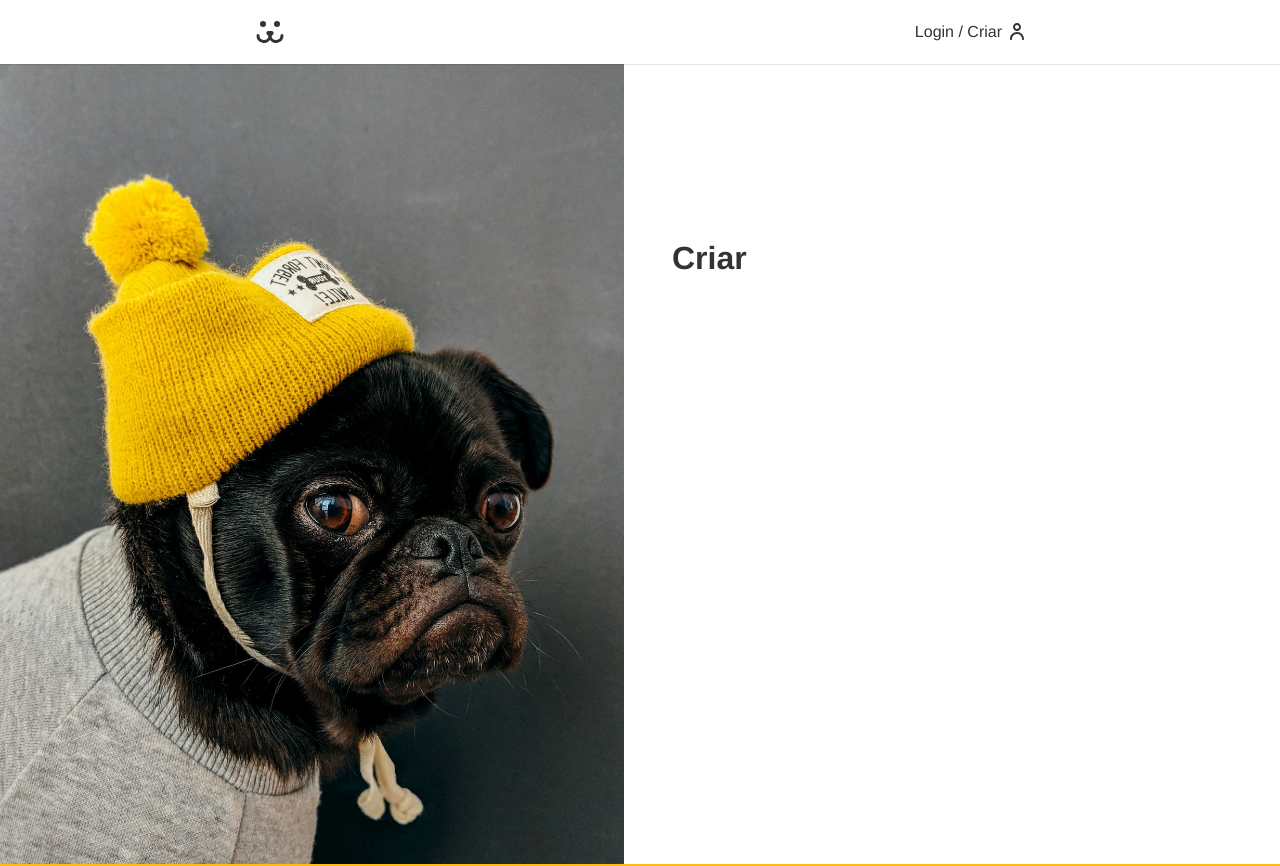
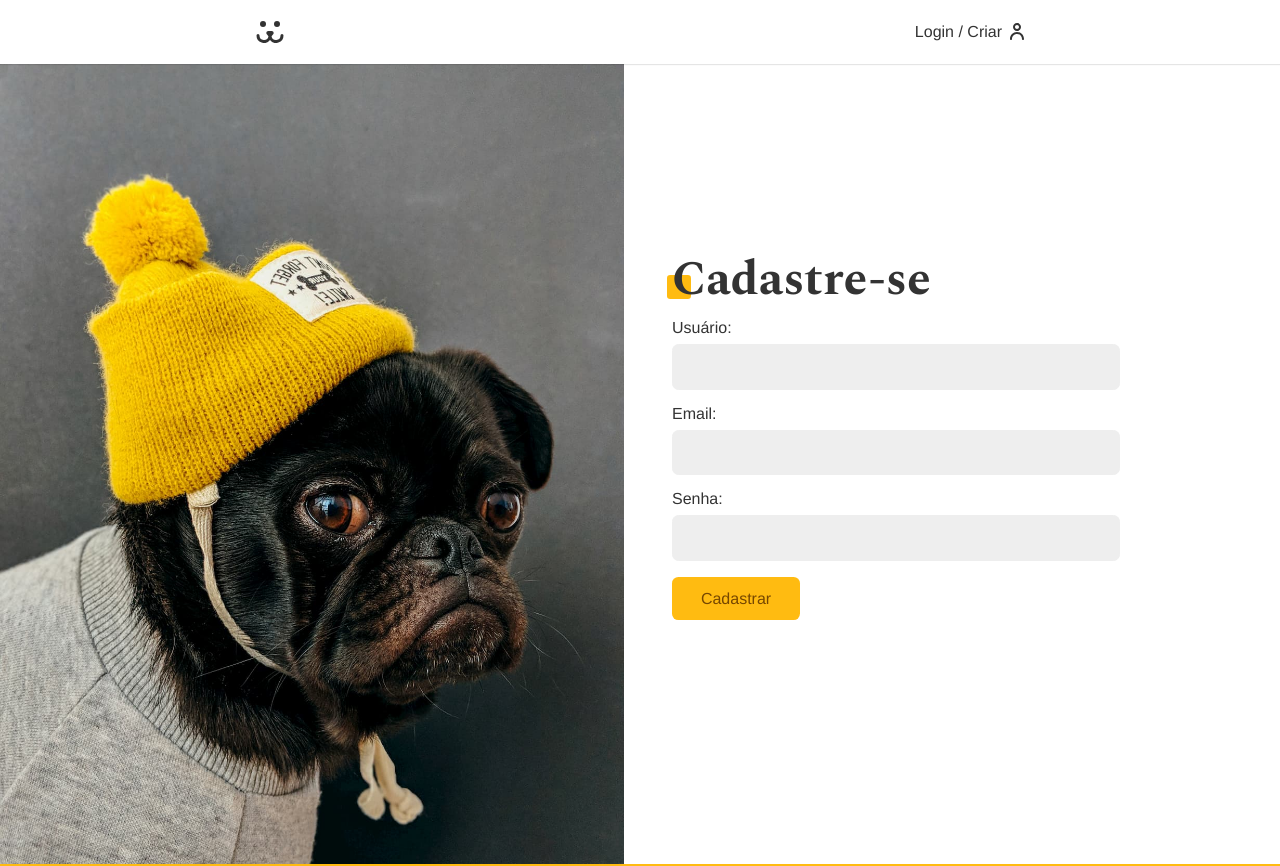
Before and after one commit to Henrique1204/Dogs-NextJS, a Next.js app: page /login/criar in a window 1280 px wide. Shown: the top 866 px of the page. Built offline with nearby package versions, Linux system fonts and the light colour scheme.

Commit message:
feat: criar tela de cadastro

```diff
--- /dev/null
+++ b/src/actions/user-post.ts
@@ -0,0 +1,37 @@
+'use server';
+
+import { handleApiError } from '@/core/utils/apiError';
+import { USER_POST } from '@/core/utils/api';
+import login from '@/actions/login';
+
+const userPost = async (_: any, formData: FormData) => {
+	try {
+		const username = formData.get('username') as string | null;
+		const email = formData.get('email') as string | null;
+		const password = formData.get('password') as string | null;
+
+		if (!username || !password || !email) throw new Error('Preencha os dados!');
+
+		const { url: registerUserUrl } = USER_POST();
+
+		const response = await fetch(registerUserUrl, {
+			method: 'POST',
+			headers: {
+				'Content-Type': 'application/json',
+			},
+			body: JSON.stringify({
+				username,
+				email,
+				password,
+			}),
+		});
+
+		if (!response.ok) throw new Error('E-mail ou usuário já cadastrado!');
+
+		return await login(undefined, formData);
+	} catch (error: unknown) {
+		return handleApiError(error);
+	}
+};
+
+export default userPost;
--- a/src/app/login/criar/page.tsx
+++ b/src/app/login/criar/page.tsx
@@ -1,8 +1,19 @@
+import { Metadata } from 'next';
+
+import RegisterForm from '@/components/Login/RegisterForm';
+
+export const metadata: Metadata = {
+	title: 'Crie sua conta.',
+	description: 'Crie sua conta no site Dogs.',
+};
+
 const CriarPage = async () => {
 	return (
-		<main>
-			<h1>Criar</h1>
-		</main>
+		<div className='animarEsquerda'>
+			<h1 className='titulo'>Cadastre-se</h1>
+
+			<RegisterForm />
+		</div>
 	);
 };
 
--- /dev/null
+++ b/src/components/Login/RegisterForm/index.tsx
@@ -0,0 +1,49 @@
+'use client';
+
+import React from 'react';
+
+import { useFormState, useFormStatus } from 'react-dom';
+
+import userPost from '@/actions/user-post';
+
+import Button from '@/components/Button';
+import Input from '@/components/Input';
+import ErrorMessage from '@/components/Helpers/ErrorMessage';
+
+const SubmitButton = () => {
+	const { pending } = useFormStatus();
+
+	return (
+		<Button disabled={pending} type='submit'>
+			{pending ? 'Cadastrando...' : 'Cadastrar'}
+		</Button>
+	);
+};
+
+const RegisterForm = () => {
+	const [state, action] = useFormState(userPost, {
+		ok: false,
+		error: '',
+		data: null,
+	});
+
+	React.useEffect(() => {
+		if (state.ok) window.location.href = '/conta';
+	}, [state.ok]);
+
+	return (
+		<form action={action}>
+			<Input label='Usuário:' type='text' name='username' />
+
+			<Input label='Email:' type='email' name='email' />
+
+			<Input label='Senha:' type='password' name='password' />
+
+			<SubmitButton />
+
+			<ErrorMessage error={state.error} />
+		</form>
+	);
+};
+
+export default RegisterForm;
--- a/src/core/utils/api.ts
+++ b/src/core/utils/api.ts
@@ -32,16 +32,9 @@ export function USER_GET(token) {
 	};
 }
 
-export function USER_POST(body) {
+export function USER_POST() {
 	return {
 		url: `${API_URL}/api/user`,
-		options: {
-			method: 'POST',
-			headers: {
-				'Content-Type': 'application/json',
-			},
-			body: JSON.stringify(body),
-		},
 	};
 }
 
```
Also changed, not shown: src/app/login/page.tsx (+7 -0 lines), src/app/login/perdeu/page.tsx (+7 -0 lines), src/app/login/resetar/page.tsx (+7 -0 lines).
